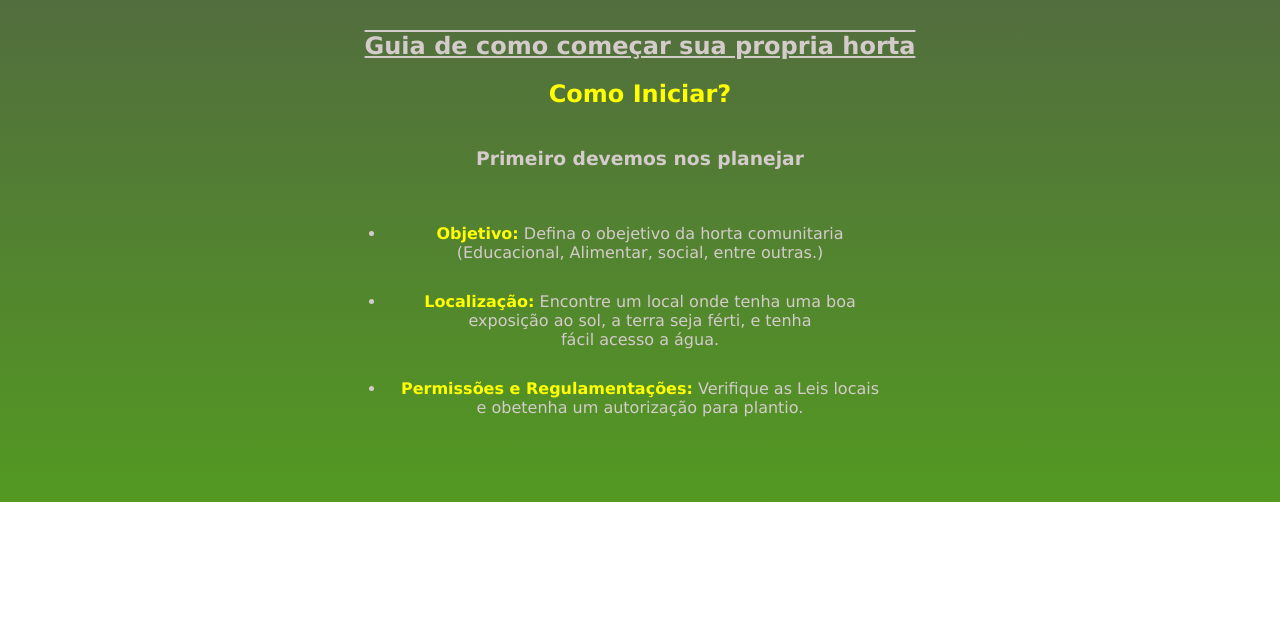
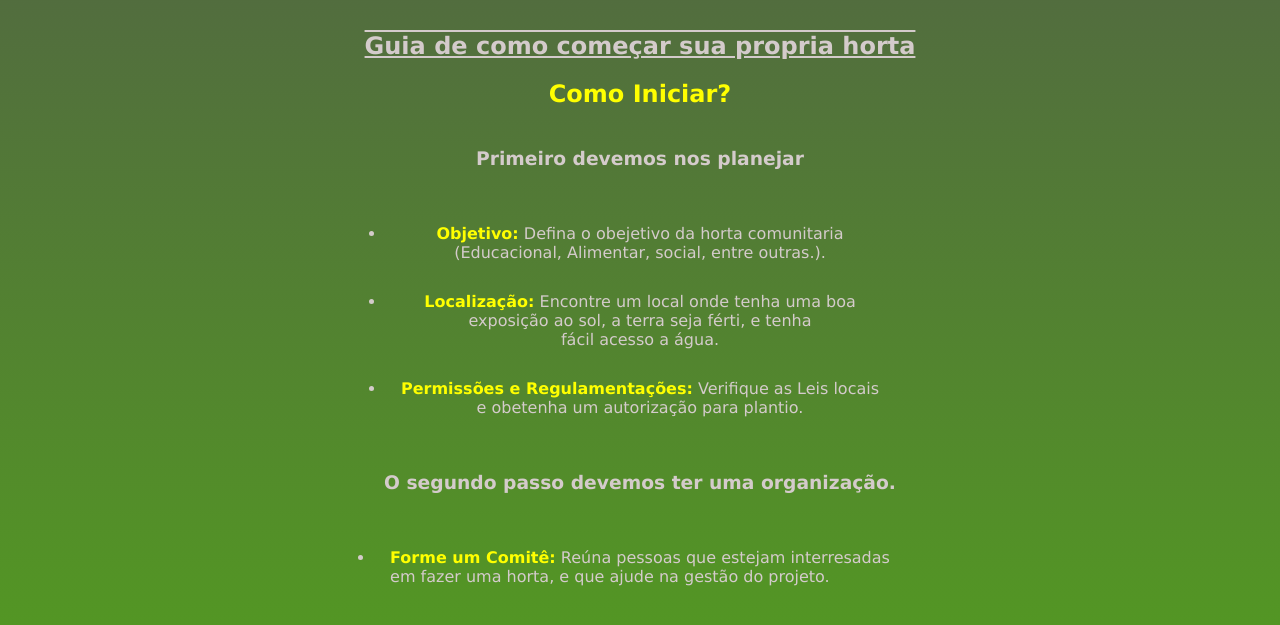
Before and after one commit to LuizFelipeNZ/Agrinho-Site-OFC, a plain HTML site: page saber.html in a window 1280 px wide. Shown: the part 291-916 px from the top of the page. Before the commit the page ends 800 px from the top, so only its background shows below. Drawn offline with Linux system fonts and the light colour scheme.

Commit message:
gagagagag

```diff
--- a/saber.html
+++ b/saber.html
@@ -35,7 +35,7 @@
             <center>
             <li>
                 <font color="yellow"><strong>Objetivo:</strong></font> Defina o obejetivo da horta comunitaria<br>
-                 (Educacional, Alimentar, social, entre outras.)
+                 (Educacional, Alimentar, social, entre outras.).
             </li>
             <li>
                 <font color="yellow"><strong>Localização:</strong></font> Encontre um local onde tenha uma boa <br>
@@ -48,6 +48,15 @@
             </li>
         </center>
         </ul>
+        <h3 style="padding: 20px; display: flex; justify-content: center; color: #d4cbcb;" >
+            O segundo passo devemos ter uma organização.
+        </h3>
+        <ul id="lista-pla">
+            <li>
+                <font color="yellow"><strong>Forme um Comitê:</strong></font> Reúna pessoas que estejam interresadas <br>
+                em fazer uma horta, e que ajude na gestão do projeto.
+            </li>
+        </ul>
     </section>
 </body>
 </html>
```
